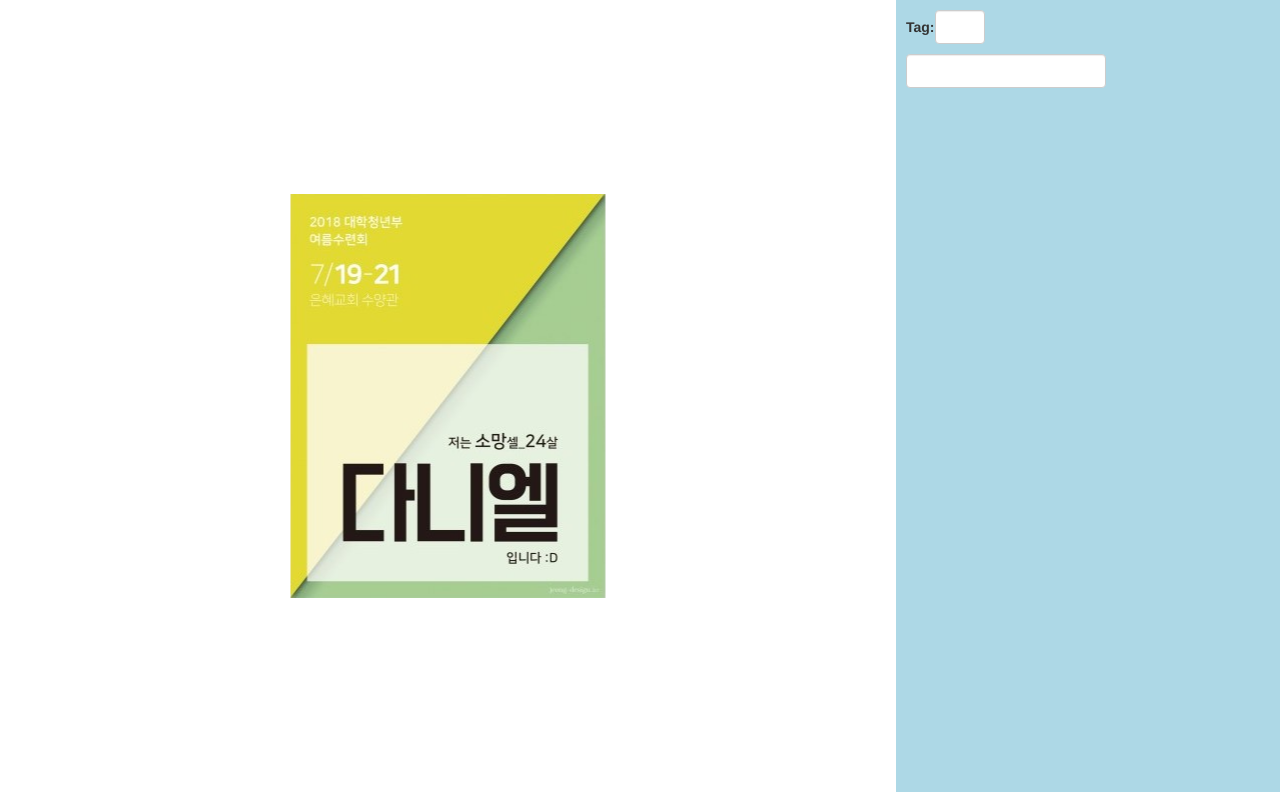
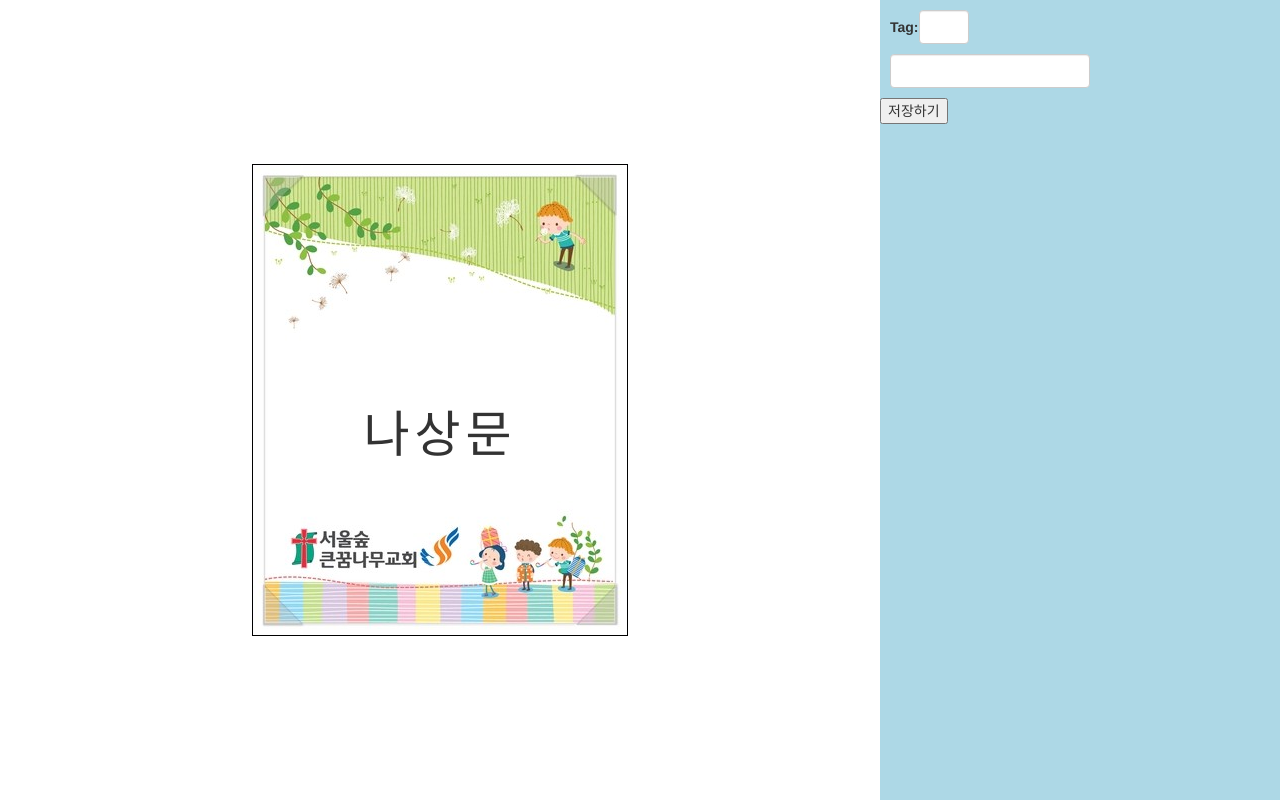
Before and after one commit to pickle-radish/lamb, a React (Create React App) app: page / in a window 1280 px wide. Built offline with nearby package versions, Linux system fonts and the light colour scheme.

Commit message:
html2canvas - 진행중

```diff
--- a/package.json
+++ b/package.json
@@ -7,6 +7,7 @@
     "@testing-library/react": "9.5.0",
     "@testing-library/user-event": "7.2.1",
     "react": "^16.13.1",
+    "react-canvas": "1.3.0",
     "react-dom": "^16.13.1",
     "react-scripts-ts": "2.16.0"
   },
--- a/src/App.tsx
+++ b/src/App.tsx
@@ -1,12 +1,20 @@
-import * as React from 'react';
+import React from 'react';
 
 const App = () => {
 
+
+    const save_img = () =>{
+
+    }
     return (
         <>
             <div id="main_div">
-                <div id="example_img">
-                    <img src="/img/a.jpg"></img>
+                <div id="frame">
+                    <div id="example_img">
+                        <img src="/img/b.jpg"></img>
+                        <div id="text1">나상문</div>
+
+                    </div>
                 </div>
             </div>
             <div id="side_menu">
@@ -15,6 +23,9 @@ const App = () => {
                     <span><input className='tag form-control' type="text"></input></span>
                     <input className="name form-control" type="text"></input>
                 </div>
+                <div>
+                    <button onClick={save_img}>저장하기</button>
+                </div>
             </div>
         </>
     )
--- a/src/css/example.css
+++ b/src/css/example.css
@@ -1,21 +1,40 @@
 #main_div{
-    width:70%;
-    height:99vh;
+    width: calc(100% - 400px);
+    height:100vh;
 
     display:inline-block;
     position:relative;
 }
 
-#example_img{
+#frame{
     position:absolute;
     top: 50%;
     left: 50%;
     transform:translate(-50%, -50%);
+
+    border:1px solid #000000;
+
+}
+
+#example_img{
+    position:relative;
+
+}
+
+#text1 {
+    font-size: 50px;
+    letter-spacing: 5px;
+
+    position: absolute;
+    top: 50%;
+    left: 50%;
+
+    transform:translate(-50%);
 }
 
 #side_menu{
-    height: 99vh;
-    width: 30%;
+    height: 100vh;
+    width: 400px;
 
     float:right;
 
--- a/tsconfig.json
+++ b/tsconfig.json
@@ -23,7 +23,7 @@
     "skipLibCheck": true,
     "esModuleInterop": true,
     "allowSyntheticDefaultImports": true,
-    "strict": true,
+    "strict": false,
     "resolveJsonModule": true,
     "isolatedModules": true,
     "noEmit": true
```
Also changed, not shown: public/img/b.jpg (added), 1 other file (tests, documents, lock files or other folders).
